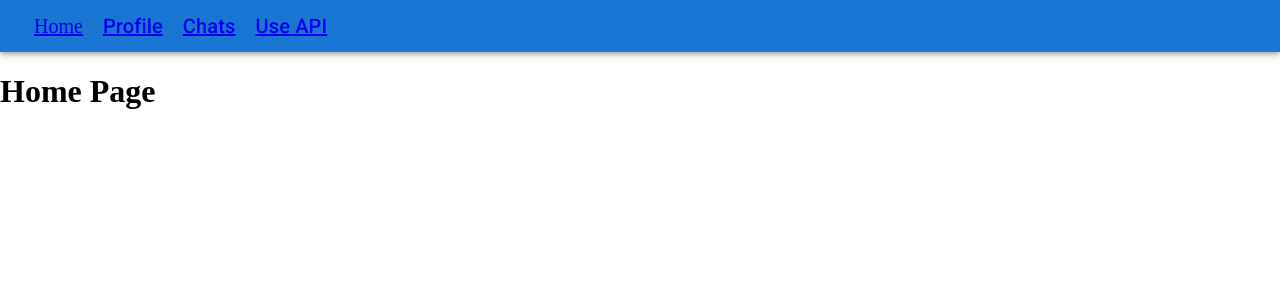
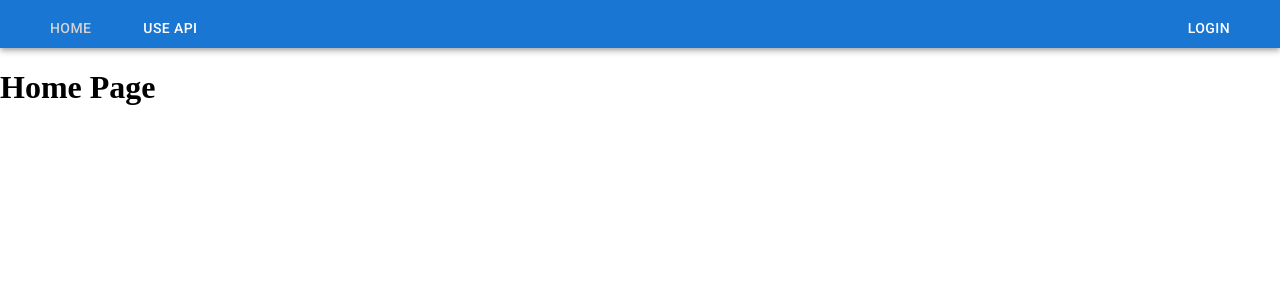
Before and after one commit to UncleChernomor/fapp, a React (Create React App) app: page / in a window 1280 px wide. Shown: the top 300 px of the page. Built offline with nearby package versions, Linux system fonts and the light colour scheme; no server answers.

Commit message:
Navbar changed desinger

```diff
--- a/package.json
+++ b/package.json
@@ -11,6 +11,7 @@
     "@testing-library/jest-dom": "^5.16.2",
     "@testing-library/react": "^12.1.4",
     "@testing-library/user-event": "^13.5.0",
+    "firebase": "^9.6.11",
     "react": "^17.0.2",
     "react-dom": "^17.0.2",
     "react-redux": "^7.2.8",
--- a/src/components/PublicRoutes.jsx
+++ b/src/components/PublicRoutes.jsx
@@ -1,12 +1,14 @@
 import React from 'react';
 import { Route, Routes } from 'react-router-dom';
 import Home from '../pages/Home.jsx';
+import Login from '../pages/Login.jsx';
 import NoFoundPage from "../pages/NoFoundPage.jsx";
 import WorkWithApi from "../pages/WorkWithApi.jsx";
 
 function PublicRoutes(props) {
     return (
         <Routes>
+            <Route path='/login' element={<Login />} />
             <Route path="/useapi" element={<WorkWithApi />} />
             <Route path="/" element={<Home />} />
             <Route path="*" element={<NoFoundPage />} />
--- /dev/null
+++ b/src/components/UI/navbar/Navbar.css
@@ -0,0 +1,8 @@
+a {
+    text-decoration: none;
+    color: white;
+}
+
+.active {
+    color: lightgray;
+}
--- a/src/components/UI/navbar/Navbar.jsx
+++ b/src/components/UI/navbar/Navbar.jsx
@@ -1,10 +1,13 @@
-import React from 'react';
+import React, { useContext } from 'react';
 import { AppBar, Toolbar } from '@mui/material';
 import NavbarPrivate from './NavbarPrivate';
 import NavbarPublic from './NavbarPublic';
+import { UserContext } from '../../..';
+import './Navbar.css';
 
 function Navbar(props) {
-    const user = true;
+    const { user } = useContext(UserContext);
+
     return (
         <AppBar position='static'>
             <Toolbar variant='dense' component='nav'>
--- a/src/components/UI/navbar/NavbarPublic.jsx
+++ b/src/components/UI/navbar/NavbarPublic.jsx
@@ -1,23 +1,37 @@
-import { Typography } from '@mui/material';
+import { Grid, Typography } from '@mui/material';
 import React from 'react';
 import { NavLink } from 'react-router-dom';
+import ButtonV from '../button/ButtonV';
 
 function NavbarPublic(props) {
     return (
-        <>
+        <Grid
+            container
+            justifyContent='space-between'
+            alignItems='center'
+        >
+            <Grid item>
                 <NavLink style={{ margin: '10px', fontSize: '20px' }} to={"/"}>
+                    <ButtonV style={{ color: 'inherit' }}>
                         Home
+                    </ButtonV>
                 </NavLink>
 
                 <NavLink style={{ margin: '10px', fontSize: '20px' }} to={"/useapi"}>
-                <Typography
-                    variant="h6"
-                    component="span"
-                >
+                    <ButtonV style={{ color: 'inherit' }}>
                         Use API
-                </Typography>
+                    </ButtonV>
                 </NavLink>
-        </>
+            </Grid>
+            <Grid item>
+                <NavLink style={{ margin: '10px', fontSize: '20px' }} to={"/login"}>
+                    <ButtonV style={{ color: 'inherit' }}>
+                        Login
+                    </ButtonV>
+                </NavLink>
+            </Grid>
+
+        </Grid >
     );
 }
 
--- a/src/index.js
+++ b/src/index.js
@@ -1,12 +1,41 @@
 // import { ThemeProvider } from '@mui/styles';
-import React from 'react';
+import React, { createContext } from 'react';
 import ReactDOM from 'react-dom';
 import { BrowserRouter } from 'react-router-dom';
 import App from './App';
+import { initializeApp } from 'firebase/app';
+import { getAuth, onAuthStateChanged } from "firebase/auth";
+
+
+const firebaseApp = initializeApp({
+  apiKey: "AIzaSyA2mgWjIfD2EirtIQj7jd02tjx7CGdIZK4",
+  authDomain: "react-learn-93e1d.firebaseapp.com",
+  projectId: "react-learn-93e1d",
+  storageBucket: "react-learn-93e1d.appspot.com",
+  messagingSenderId: "963731123061",
+  appId: "1:963731123061:web:0600a40dacd82d68c4813c"
+});
+
+const auth = getAuth(firebaseApp);
+onAuthStateChanged(auth, user => {
+  if (user) {
+    console.log('user true');
+    console.log(user);
+  } else {
+    console.log('user false');
+    console.log(user);
+  }
+});
+
+export const UserContext = createContext(null);
 
 ReactDOM.render(
   <BrowserRouter>
-    <App />
+    <UserContext.Provider value={{
+      auth
+    }}>
+      <App />
+    </UserContext.Provider>
   </BrowserRouter>,
   document.getElementById('root')
 );
--- a/src/pages/Chats.jsx
+++ b/src/pages/Chats.jsx
@@ -60,7 +60,6 @@ function Chats(props) {
 
     function deleteChat(id) {
         setMount(false);
-        console.log('удалить чат');
         setTimeout(() => setMount(true), 1000);
     }
 
--- /dev/null
+++ b/src/pages/Login.jsx
@@ -0,0 +1,19 @@
+import { Grid, TextField } from '@mui/material';
+import React from 'react';
+import ButtonV from '../components/UI/button/ButtonV';
+
+function Login(props) {
+    return (
+        <>
+            <Grid
+                container
+                justifyContent='center'>
+                <TextField />
+                <TextField />
+                <ButtonV>Войти</ButtonV>
+            </Grid>
+        </>
+    );
+}
+
+export default Login;
```
Also changed, not shown: 1 other file (tests, documents, lock files or other folders). Lines whose indentation alone changed are shown as unchanged.
